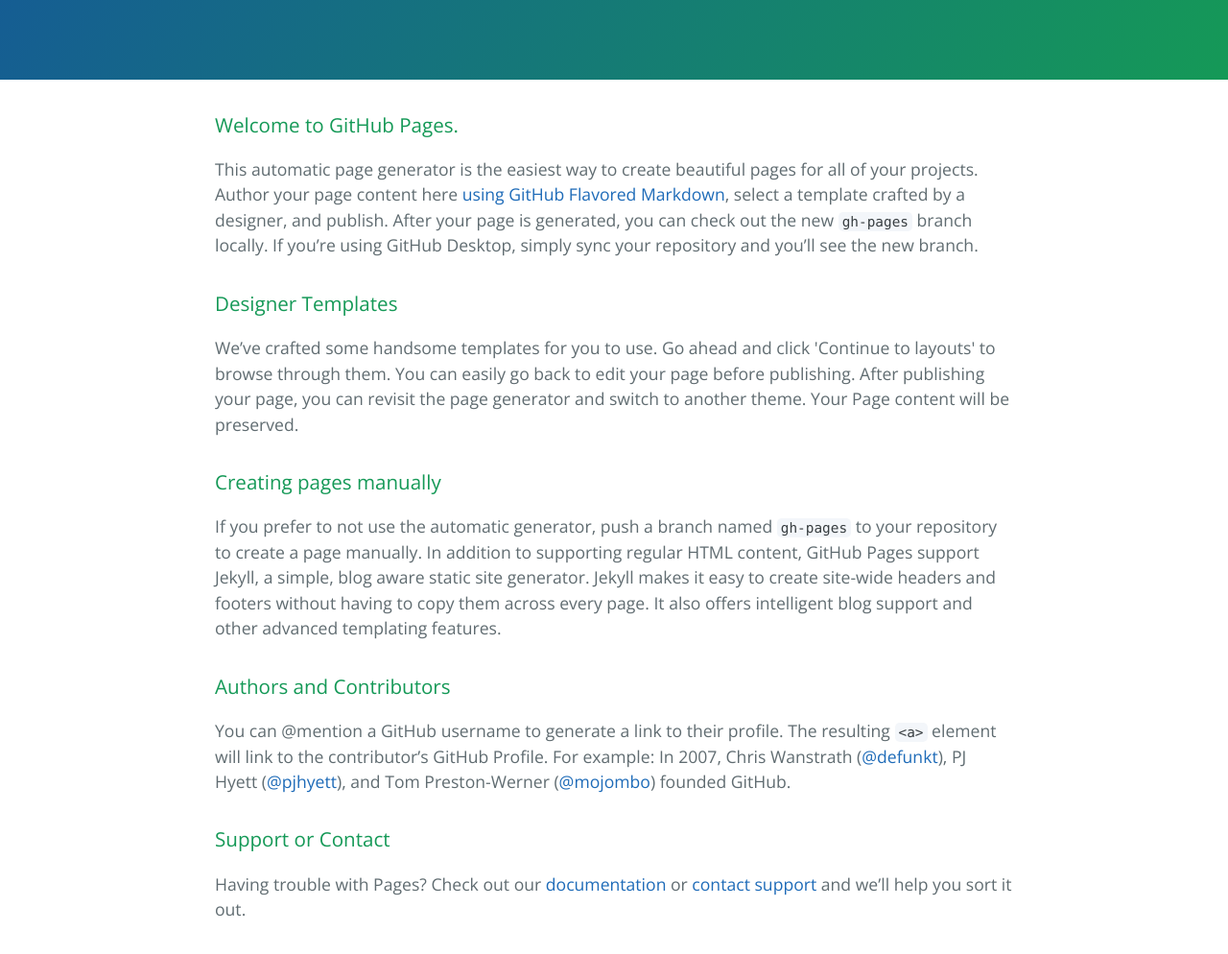
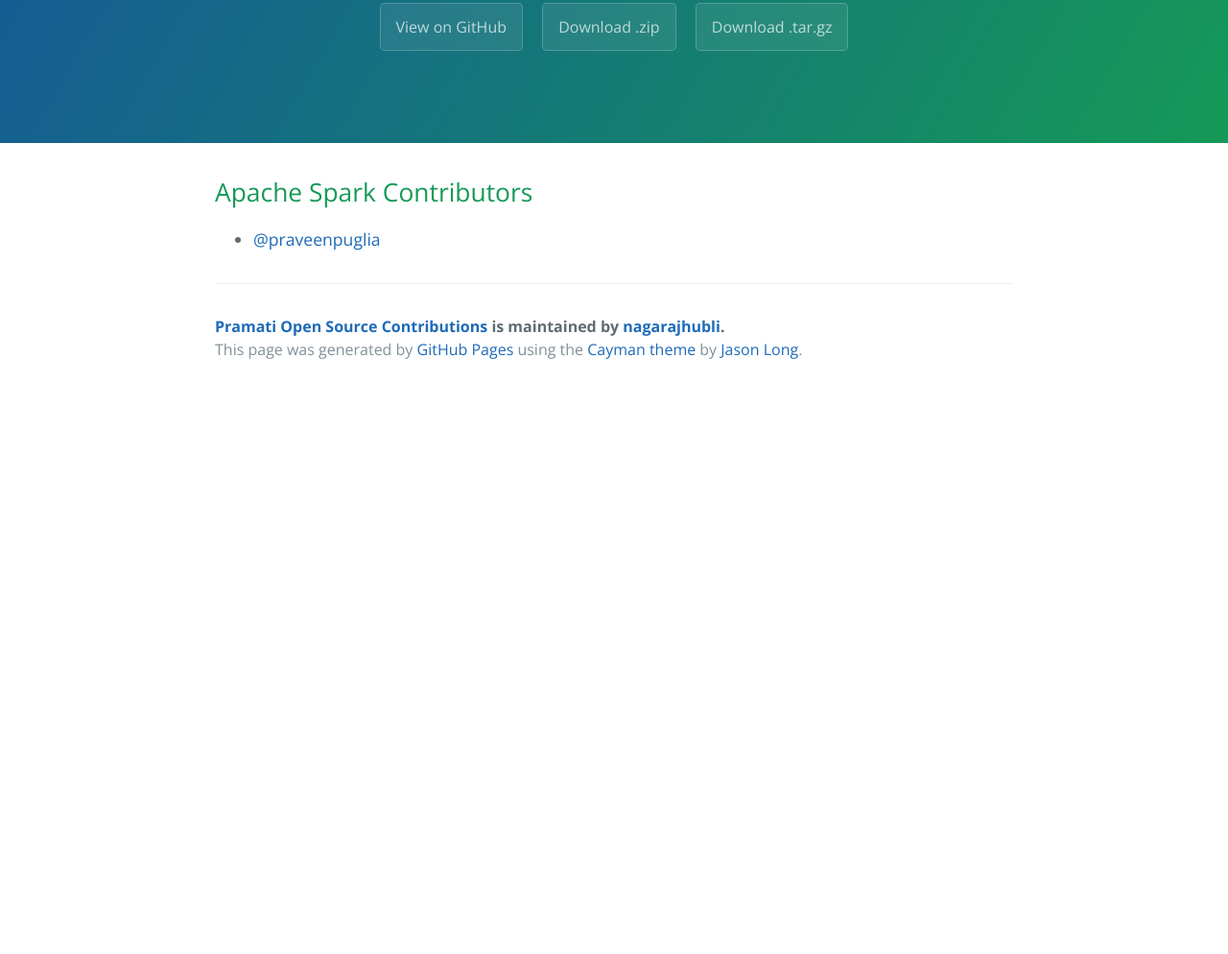
Before and after one commit to nagarajhubli/pramati-oss, a plain HTML site: page index.html in a window 1280 px wide. Shown: the part 234-1228 px from the top of the page at 96% size. After the commit the page ends 800 px from the top, so only its background shows below. Drawn offline with nearby package versions, Linux system fonts and the light colour scheme.

Commit message:
Create gh-pages branch via GitHub

```diff
--- a/index.html
+++ b/index.html
@@ -13,42 +13,24 @@
     <section class="page-header">
       <h1 class="project-name">Pramati Open Source Contributions</h1>
       <h2 class="project-tagline">This site lists all the contributions made towards OSS by Pramati</h2>
-      <!--<a href="https://github.com/nagarajhubli/pramati-oss" class="btn">View on GitHub</a>
+      <a href="https://github.com/nagarajhubli/pramati-oss" class="btn">View on GitHub</a>
       <a href="https://github.com/nagarajhubli/pramati-oss/zipball/master" class="btn">Download .zip</a>
-      <a href="https://github.com/nagarajhubli/pramati-oss/tarball/master" class="btn">Download .tar.gz</a>-->
+      <a href="https://github.com/nagarajhubli/pramati-oss/tarball/master" class="btn">Download .tar.gz</a>
     </section>
 
     <section class="main-content">
-      <h3>
-<a id="welcome-to-github-pages" class="anchor" href="#welcome-to-github-pages" aria-hidden="true"><span aria-hidden="true" class="octicon octicon-link"></span></a>Welcome to GitHub Pages.</h3>
+      <h2>
+<a id="apache-spark-contributors" class="anchor" href="#apache-spark-contributors" aria-hidden="true"><span aria-hidden="true" class="octicon octicon-link"></span></a>Apache Spark Contributors</h2>
 
-<p>This automatic page generator is the easiest way to create beautiful pages for all of your projects. Author your page content here <a href="https://guides.github.com/features/mastering-markdown/">using GitHub Flavored Markdown</a>, select a template crafted by a designer, and publish. After your page is generated, you can check out the new <code>gh-pages</code> branch locally. If you’re using GitHub Desktop, simply sync your repository and you’ll see the new branch.</p>
+<ul>
+<li><a href="https://github.com/praveenpuglia" class="user-mention">@praveenpuglia</a></li>
+</ul>
 
-<h3>
-<a id="designer-templates" class="anchor" href="#designer-templates" aria-hidden="true"><span aria-hidden="true" class="octicon octicon-link"></span></a>Designer Templates</h3>
-
-<p>We’ve crafted some handsome templates for you to use. Go ahead and click 'Continue to layouts' to browse through them. You can easily go back to edit your page before publishing. After publishing your page, you can revisit the page generator and switch to another theme. Your Page content will be preserved.</p>
-
-<h3>
-<a id="creating-pages-manually" class="anchor" href="#creating-pages-manually" aria-hidden="true"><span aria-hidden="true" class="octicon octicon-link"></span></a>Creating pages manually</h3>
-
-<p>If you prefer to not use the automatic generator, push a branch named <code>gh-pages</code> to your repository to create a page manually. In addition to supporting regular HTML content, GitHub Pages support Jekyll, a simple, blog aware static site generator. Jekyll makes it easy to create site-wide headers and footers without having to copy them across every page. It also offers intelligent blog support and other advanced templating features.</p>
-
-<h3>
-<a id="authors-and-contributors" class="anchor" href="#authors-and-contributors" aria-hidden="true"><span aria-hidden="true" class="octicon octicon-link"></span></a>Authors and Contributors</h3>
-
-<p>You can @mention a GitHub username to generate a link to their profile. The resulting <code>&lt;a&gt;</code> element will link to the contributor’s GitHub Profile. For example: In 2007, Chris Wanstrath (<a href="https://github.com/defunkt" class="user-mention">@defunkt</a>), PJ Hyett (<a href="https://github.com/pjhyett" class="user-mention">@pjhyett</a>), and Tom Preston-Werner (<a href="https://github.com/mojombo" class="user-mention">@mojombo</a>) founded GitHub.</p>
-
-<h3>
-<a id="support-or-contact" class="anchor" href="#support-or-contact" aria-hidden="true"><span aria-hidden="true" class="octicon octicon-link"></span></a>Support or Contact</h3>
-
-<p>Having trouble with Pages? Check out our <a href="https://help.github.com/pages">documentation</a> or <a href="https://github.com/contact">contact support</a> and we’ll help you sort it out.</p>
-
-      <!--<footer class="site-footer">
+      <footer class="site-footer">
         <span class="site-footer-owner"><a href="https://github.com/nagarajhubli/pramati-oss">Pramati Open Source Contributions</a> is maintained by <a href="https://github.com/nagarajhubli">nagarajhubli</a>.</span>
 
         <span class="site-footer-credits">This page was generated by <a href="https://pages.github.com">GitHub Pages</a> using the <a href="https://github.com/jasonlong/cayman-theme">Cayman theme</a> by <a href="https://twitter.com/jasonlong">Jason Long</a>.</span>
-      </footer>-->
+      </footer>
 
     </section>
 
```
Also changed, not shown: params.json (+1 -1 lines).
